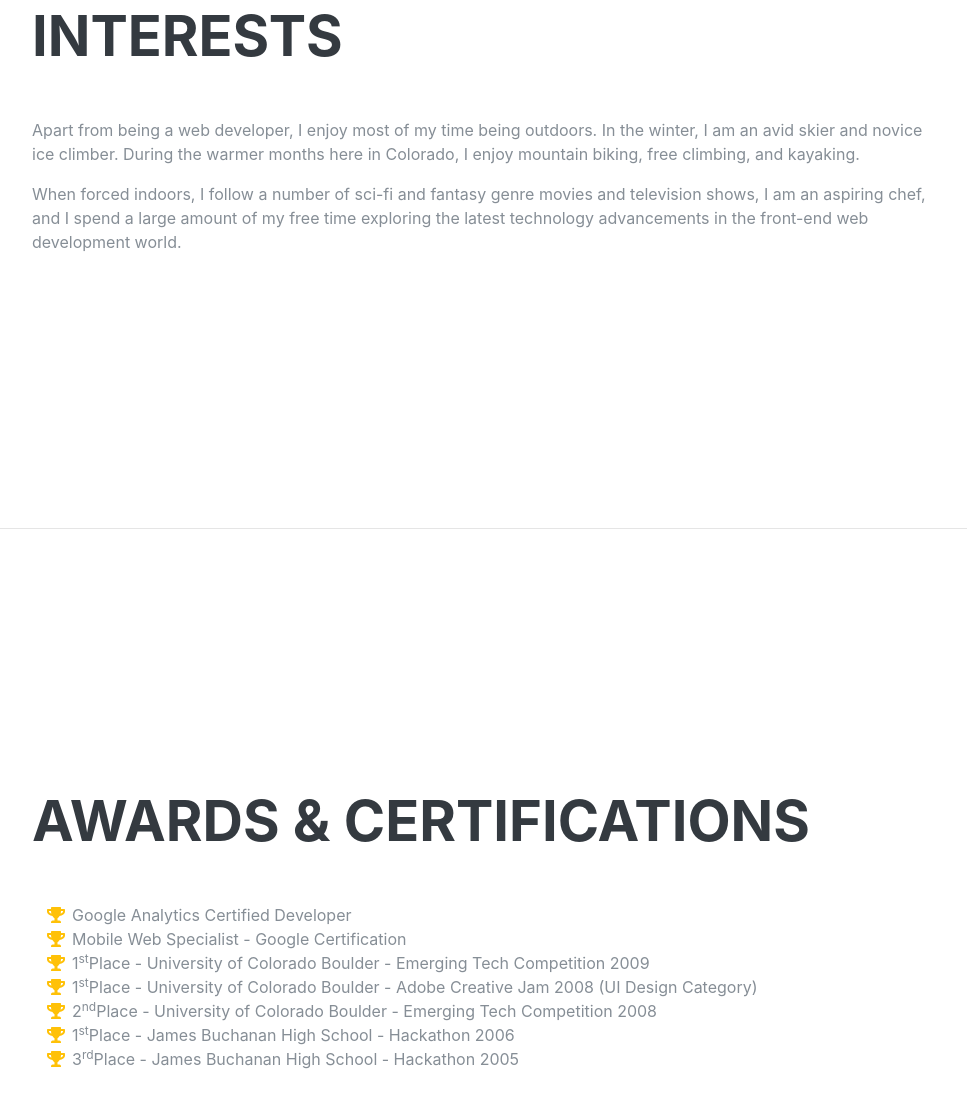
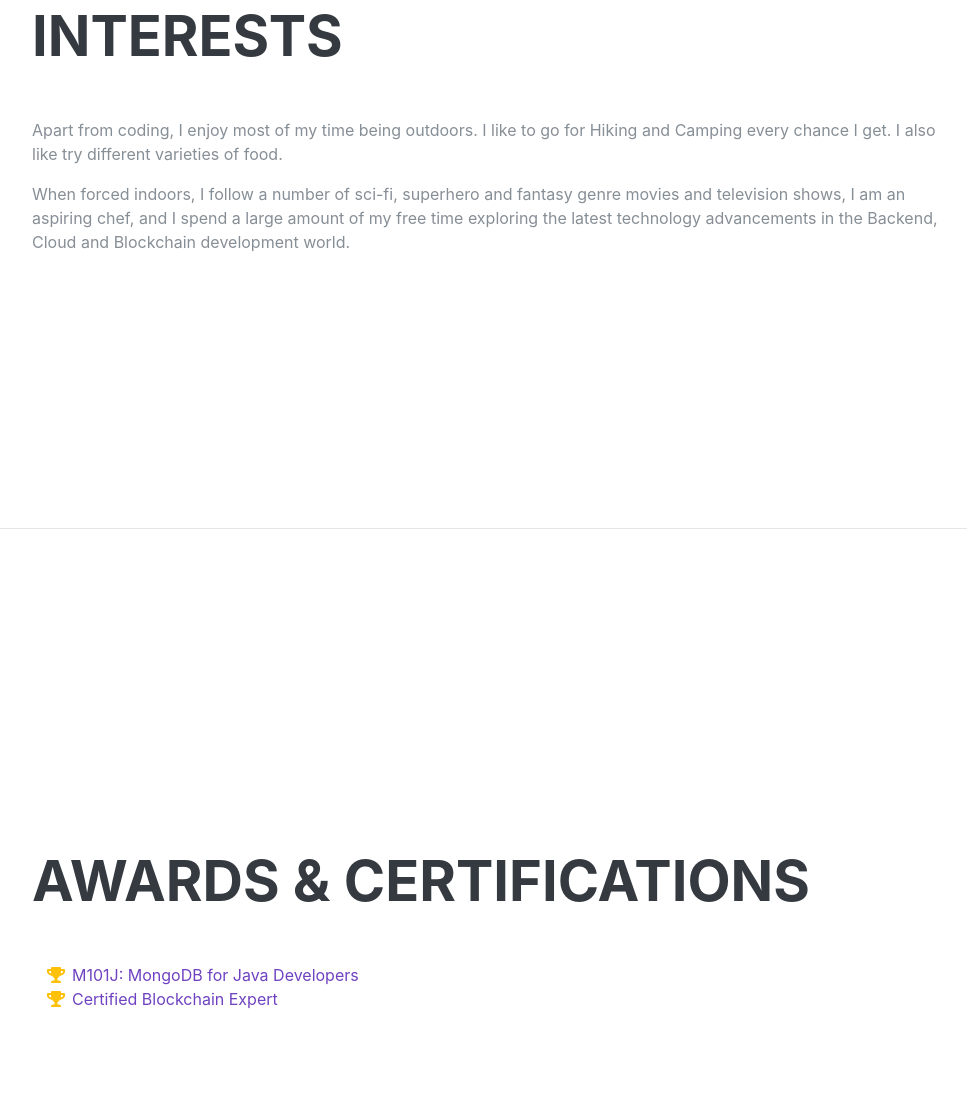
Before and after one commit to prathambongale/my-resume-page, a Gatsby site: page / in a window 1280 px wide. Shown: the part 6055-7163 px from the top of the page, without its empty margins (288-1255 px from the left). Built offline with nearby package versions, Linux system fonts and the light colour scheme; Gatsby itself is replaced by a stand-in of ours; a web font is replaced by a local one.

Commit message:
resume updation complegted

```diff
--- a/src/pages/index.js
+++ b/src/pages/index.js
@@ -289,16 +289,15 @@ const IndexPage = () => (
         <div className="w-100">
           <h2 className="mb-5">Interests</h2>
           <p>
-            Apart from being a web developer, I enjoy most of my time being
-            outdoors. In the winter, I am an avid skier and novice ice climber.
-            During the warmer months here in Colorado, I enjoy mountain biking,
-            free climbing, and kayaking.
+            Apart from coding, I enjoy most of my time being
+            outdoors. I like to go for Hiking and Camping every chance I get.
+            I also like try different varieties of food.
           </p>
           <p className="mb-0">
-            When forced indoors, I follow a number of sci-fi and fantasy genre
+            When forced indoors, I follow a number of sci-fi, superhero and fantasy genre
             movies and television shows, I am an aspiring chef, and I spend a
             large amount of my free time exploring the latest technology
-            advancements in the front-end web development world.
+            advancements in the Backend, Cloud and Blockchain development world.
           </p>
         </div>
       </section>
@@ -314,34 +313,15 @@ const IndexPage = () => (
           <ul className="fa-ul mb-0">
             <li>
               <i className="fa-li fa fa-trophy text-warning"></i>
-              Google Analytics Certified Developer
+              <a href="http://university.mongodb.com/course_completion/f0184eb737014c3586beb96f548a7253">
+                M101J: MongoDB for Java Developers
+              </a>
             </li>
             <li>
               <i className="fa-li fa fa-trophy text-warning"></i>
-              Mobile Web Specialist - Google Certification
-            </li>
-            <li>
-              <i className="fa-li fa fa-trophy text-warning"></i>1<sup>st</sup>
-              Place - University of Colorado Boulder - Emerging Tech Competition
-              2009
-            </li>
-            <li>
-              <i className="fa-li fa fa-trophy text-warning"></i>1<sup>st</sup>
-              Place - University of Colorado Boulder - Adobe Creative Jam 2008
-              (UI Design Category)
-            </li>
-            <li>
-              <i className="fa-li fa fa-trophy text-warning"></i>2<sup>nd</sup>
-              Place - University of Colorado Boulder - Emerging Tech Competition
-              2008
-            </li>
-            <li>
-              <i className="fa-li fa fa-trophy text-warning"></i>1<sup>st</sup>
-              Place - James Buchanan High School - Hackathon 2006
-            </li>
-            <li>
-              <i className="fa-li fa fa-trophy text-warning"></i>3<sup>rd</sup>
-              Place - James Buchanan High School - Hackathon 2005
+              <a href="https://www.credential.net/7996916a-895b-48cc-a963-b34c804f9121#gs.fbp72l">
+                Certified Blockchain Expert
+              </a>
             </li>
           </ul>
         </div>
```
